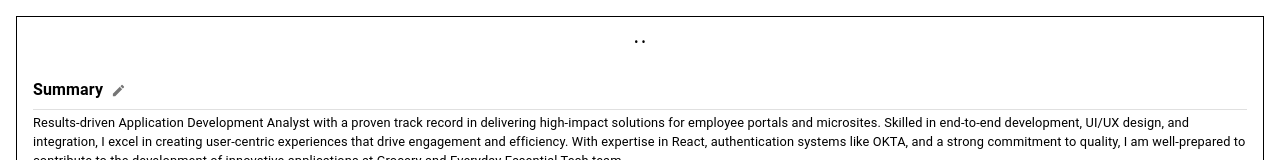
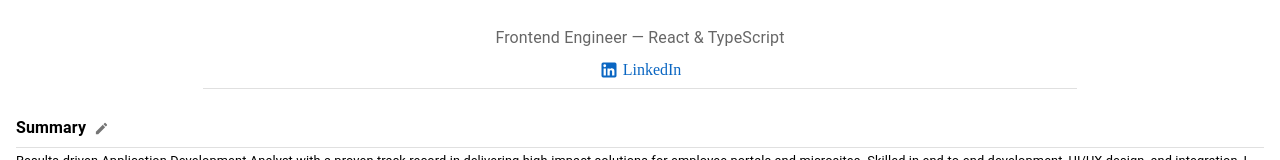
Before and after one commit to PJ1016/personal_resume, a React (Create React App) app: page /home in a window 1280 px wide. Shown: the top 160 px of the page. Built offline with nearby package versions, Linux system fonts and the light colour scheme; no server answers.

Commit message:
Update Profile details

```diff
--- a/src/containers/home/index.tsx
+++ b/src/containers/home/index.tsx
@@ -8,11 +8,6 @@ import AdditionalContent from "../additionalContent";
 import { Button, Stack } from "@mui/material";
 import { useAppDispatch } from "../../store/store";
 import { addContent } from "../../store/slices/resumeSlice";
-const HomeWrapper = styled.div`
-  border: 1px solid;
-  padding: 1rem;
-  box-sizing: border-box;
-`;
 
 export const NotToPrint = styled.span`
   @media print {
@@ -39,7 +34,6 @@ const Home = () => {
 
   return (
     <>
-      <HomeWrapper>
       <PersonalDetails />
       <Summary />
       <WorkExperience />
@@ -55,11 +49,6 @@ const Home = () => {
           </Button>
         </Stack>
       </NotToPrint>
-      </HomeWrapper>
-      {/* <NotToPrint>
-        <CommentSection />
-        <Link href="/dashboard">DashBoard</Link>
-      </NotToPrint> */}
     </>
   );
 };
--- a/src/containers/personalDetails/index.tsx
+++ b/src/containers/personalDetails/index.tsx
@@ -1,39 +1,99 @@
-import React from "react";
+import React, { memo } from "react";
+import { Box, Link, Stack, Typography, Divider } from "@mui/material";
+import PhoneIcon from "@mui/icons-material/Phone";
+import EmailOutlinedIcon from "@mui/icons-material/EmailOutlined";
+import LinkedInIcon from "@mui/icons-material/LinkedIn";
 import { useAppSelector } from "../../store/store";
-import { Link, Stack, Typography } from "@mui/material";
 
-const PersonalDetails = () => {
-  const { personalInfo } = useAppSelector((state) => state.resume);
+const sanitizeUrl = (input?: string) => {
+  if (!input) return null;
+  const trimmed = input.trim();
+  return /^https?:\/\//i.test(trimmed) ? trimmed : `https://${trimmed}`;
+};
 
-  const content = [
-    personalInfo.mobileNumber,
-    personalInfo.emailAddress,
-    personalInfo.city,
-  ];
+const PersonalDetails: React.FC = () => {
+  const personalInfo = useAppSelector((s) => s.resume.personalInfo);
 
-  const formattedContent = content.join(" • ");
-  const handleSocialSite = () => {
-    window.open(`https://${personalInfo.linkedInAddress}`, "_blank");
-  };
+  if (!personalInfo) return null;
+
+  const {
+    firstName = "",
+    lastName = "",
+    mobileNumber,
+    emailAddress,
+    linkedInAddress,
+  } = personalInfo;
+
+  const linkedInUrl = sanitizeUrl(linkedInAddress);
+
   return (
-    <>
-      <Typography variant="h6" textAlign="center" fontWeight="bold">
-        {personalInfo.firstName} {personalInfo.lastName}
+    <Box textAlign="center" py={1}>
+      <Typography variant="h4" fontWeight="bold">
+        {firstName} {lastName}
       </Typography>
 
-      <Stack alignItems="center" spacing={1}>
-        <Typography fontSize="12px">{formattedContent}</Typography>
-        <Link
-          fontSize="12px"
-          component="button"
-          onClick={() => handleSocialSite()}
-          lineHeight="0"
-        >
-          {personalInfo.linkedInAddress}
-        </Link>
+      <Typography variant="subtitle1" color="text.secondary" mb={1}>
+        Frontend Engineer — React & TypeScript
+      </Typography>
+
+      <Stack
+        direction="row"
+        spacing={2}
+        justifyContent="center"
+        alignItems="center"
+        divider={<Divider orientation="vertical" flexItem />}
+      >
+        {mobileNumber && (
+          <Box display="flex" alignItems="center" gap={0.5}>
+            <PhoneIcon fontSize="small" />
+            <Link
+              href={`tel:${mobileNumber}`}
+              underline="hover"
+              color="inherit"
+            >
+              {mobileNumber}
+            </Link>
+          </Box>
+        )}
+        {emailAddress && (
+          <Box display="flex" alignItems="center" gap={0.5}>
+            <EmailOutlinedIcon fontSize="small" />
+            <Link
+              href={`mailto:${emailAddress}`}
+              underline="hover"
+              color="inherit"
+            >
+              {emailAddress}
+            </Link>
+          </Box>
+        )}
+        <Box display="flex" alignItems="center" gap={0.5}>
+          <LinkedInIcon fontSize="small" sx={{ color: "#0a66c2" }} />
+          {linkedInUrl ? (
+            <Link
+              href={linkedInUrl}
+              target="_blank"
+              rel="noopener noreferrer"
+              underline="hover"
+              sx={{ color: "#0a66c2" }}
+            >
+              LinkedIn
+            </Link>
+          ) : (
+            <Link
+              component="button"
+              underline="hover"
+              sx={{ color: "#0a66c2" }}
+            >
+              LinkedIn
+            </Link>
+          )}
+        </Box>
       </Stack>
-    </>
+
+      <Divider sx={{ mt: 1, width: "70%", mx: "auto" }} />
+    </Box>
   );
 };
 
-export default PersonalDetails;
+export default memo(PersonalDetails);
```
Lines whose indentation alone changed are shown as unchanged.
